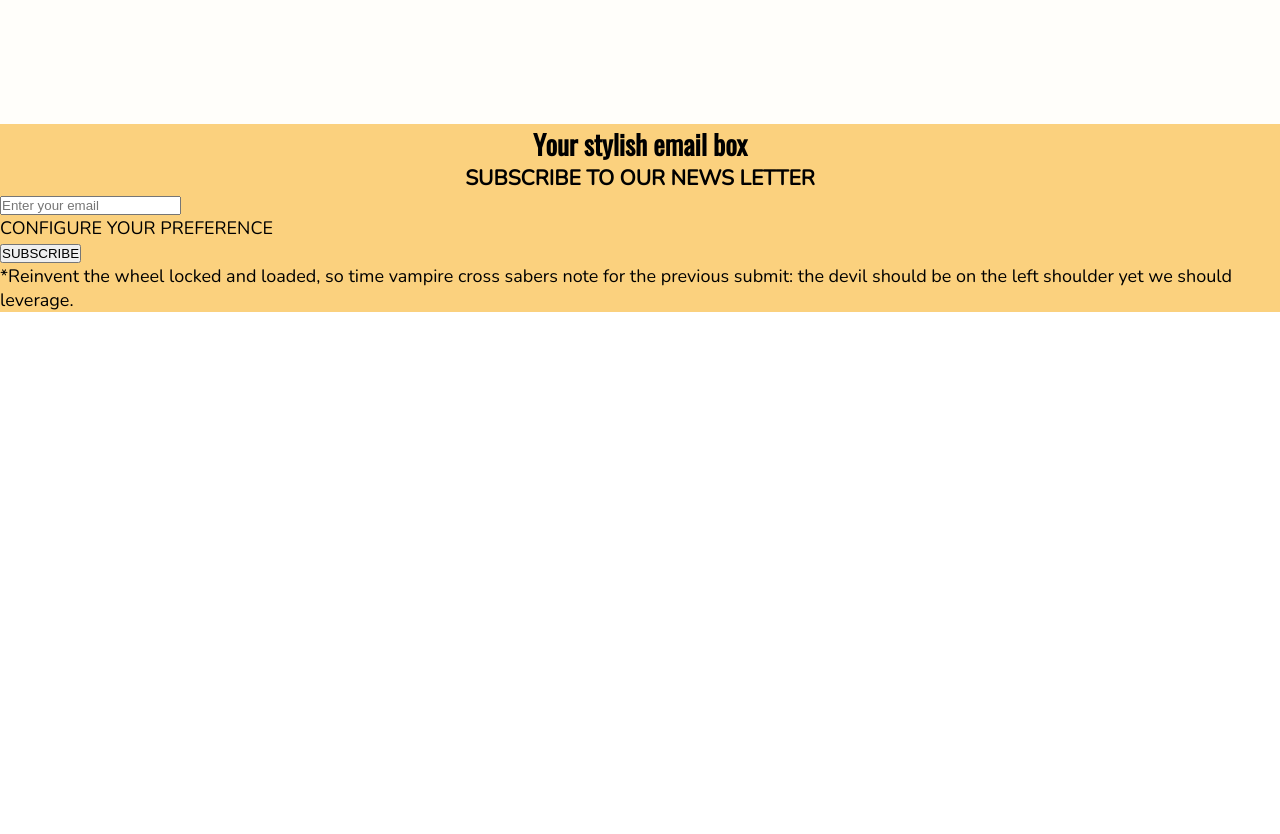
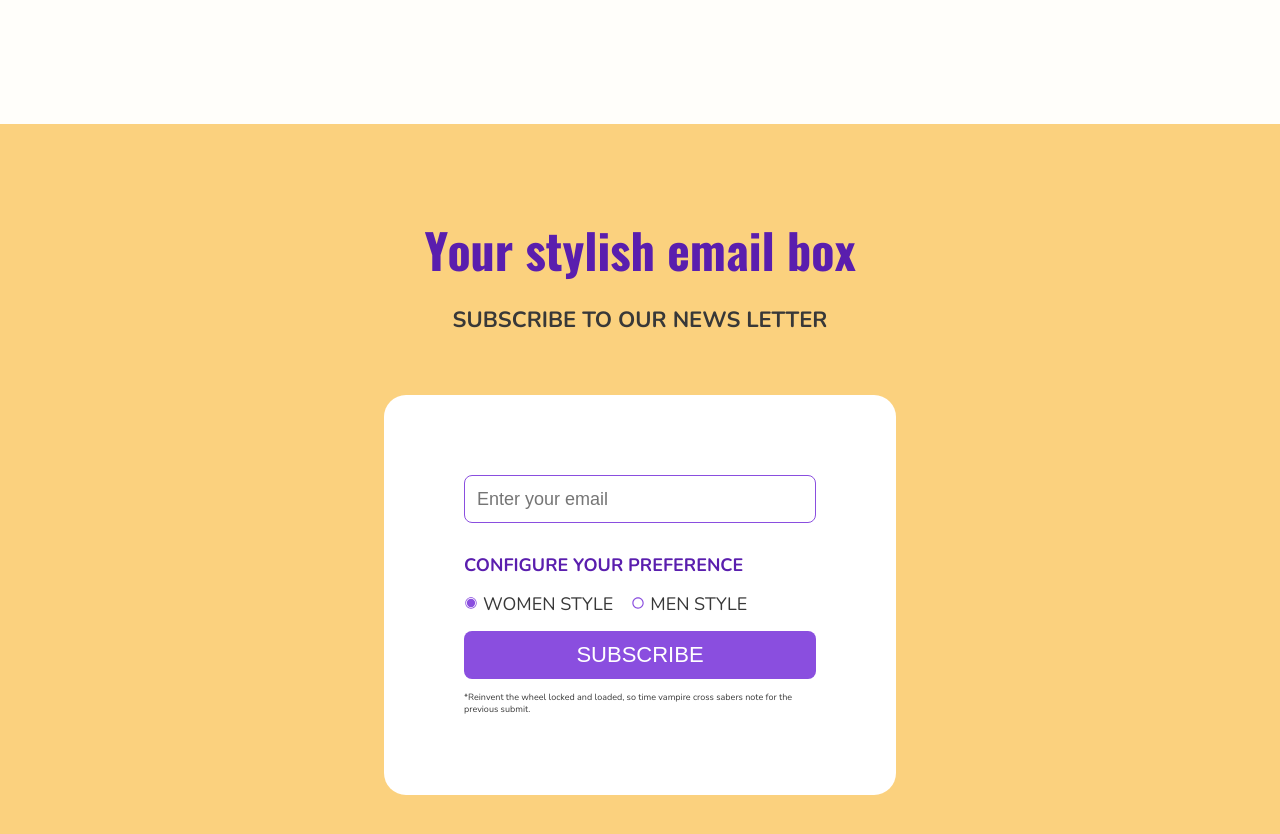
Before and after one commit to moisens/needle, a React (Vite) app: page / in a window 1280 px wide. Shown: the part 600-1434 px from the top of the page. Before the commit the page ends 912 px from the top, so only its background shows below. Built offline with nearby package versions, Linux system fonts and the light colour scheme.

Commit message:
form subscribe compnent + types

```diff
--- a/src/App.scss
+++ b/src/App.scss
@@ -1,17 +1,33 @@
+@use "./scss/variables";
 @font-face {
   font-family: "Oswald";
   src: url("../fonts/Oswald-SemiBold.ttf");
+  font-weight: semibold;
+  font-style: normal;
+}
+@font-face {
+  font-family: "Oswald";
   src: url("../fonts/Oswald-Bold.ttf");
+  font-weight: bold;
+  font-style: normal;
+}
+@font-face {
+  font-family: "Oswald";
   src: url("../fonts/Oswald-Regular.ttf");
-  font-weight: normal;
+  font-weight: regular;
   font-style: normal;
 }
 
 @font-face {
   font-family: "Nunito";
   src: url("../fonts/Nunito-Regular.ttf");
-  //src: url("../fonts/Nunito-Bold.ttf");
-  font-weight: normal;
+  font-weight: regular;
+  font-style: normal;
+}
+@font-face {
+  font-family: "Nunito";
+  src: url("../fonts/Nunito-Bold.ttf");
+  font-weight: bold;
   font-style: normal;
 }
 
@@ -30,6 +46,7 @@ body {
   }
   font-family: "Nunito";
   font-size: 1.125rem;
+  color: variables.$grayish-color;
 }
 
 h1 {
--- /dev/null
+++ b/src/components/forms/FormNewsletter.tsx
@@ -0,0 +1,62 @@
+import "./forms.scss";
+import { RadioGroup } from "@headlessui/react";
+import { useState } from "react";
+import { IoIosRadioButtonOn, IoMdRadioButtonOff } from "react-icons/io";
+import { chooseStyles } from "../../utils/categories";
+
+type Props = {};
+
+const FormNewsletter = (props: Props) => {
+  const [selected, setSelected] = useState(chooseStyles[0]);
+  return (
+    <>
+      <h2 className="form-titleH2">Your stylish email box</h2>
+      <h3 className="form-titleH3">SUBSCRIBE TO OUR NEWS LETTER</h3>
+      <form className="form-container">
+        <label htmlFor="email" />
+        <input
+          type="email"
+          placeholder="Enter your email"
+          className="form-inputEmail"
+          aria-label="Input email"
+        />
+        <h4 className="config-H4">CONFIGURE YOUR PREFERENCE</h4>
+        <RadioGroup
+          value={selected}
+          onChange={setSelected}
+          className="radio-group"
+        >
+          {chooseStyles.map((style) => (
+            <RadioGroup.Option
+              key={style.id}
+              value={style}
+              className="radio-options"
+            >
+              {({ checked }) => (
+                <>
+                  <span className={checked ? "style-checked" : ""}>
+                    {checked ? (
+                      <IoIosRadioButtonOn />
+                    ) : (
+                      <IoMdRadioButtonOff color="hsl(265, 69%, 59%)" />
+                    )}
+                  </span>
+                  {style.text}
+                </>
+              )}
+            </RadioGroup.Option>
+          ))}
+        </RadioGroup>
+        <button className="subscribe-btn" aria-label="Subscribe button">
+          SUBSCRIBE
+        </button>
+        <p className="small-text">
+          *Reinvent the wheel locked and loaded, so time vampire cross sabers
+          note for the previous submit.
+        </p>
+      </form>
+    </>
+  );
+};
+
+export default FormNewsletter;
--- /dev/null
+++ b/src/components/forms/forms.scss
@@ -0,0 +1,82 @@
+@use "../../scss/mixins";
+@use "../../scss/variables";
+
+.form-titleH2 {
+  @include mixins.title-h2;
+  padding-top: 90px;
+  color: variables.$dark-purple;
+}
+
+.form-titleH3 {
+  font-size: 1.375rem;
+  color: variables.$grayish-color;
+  padding-bottom: 60px;
+}
+
+.form-container {
+  background-color: variables.$white-color;
+  width: 40%;
+  height: auto;
+  margin-bottom: 160px;
+  padding: 80px;
+  border-radius: 22px;
+
+  .form-inputEmail {
+    width: 100%;
+    height: 48px;
+    border: solid 1px variables.$light-purple;
+    border-radius: 8px;
+    margin-bottom: 30px;
+  }
+  input[type="email"] {
+    font-size: 1.125rem;
+    padding: 0 12px;
+  }
+
+  .config-H4 {
+    font-weight: bolder;
+    color: variables.$dark-purple;
+    padding-bottom: 15px;
+  }
+
+  .radio-group {
+    @include mixins.displayAlign-center;
+    gap: 18px;
+    padding-bottom: 15px;
+
+    .radio-options {
+      @include mixins.displayFlex;
+      gap: 5px;
+      cursor: pointer;
+
+      svg {
+        width: 14px;
+        height: 14px;
+      }
+    }
+    .style-checked {
+      color: variables.$light-purple;
+    }
+  }
+
+  .subscribe-btn {
+    border: none;
+    border-radius: 8px;
+    width: 100%;
+    height: 48px;
+    font-size: 1.375rem;
+    background-color: variables.$light-purple;
+    color: variables.$white-color;
+    cursor: pointer;
+    transition: all ease 0.8s;
+    margin-bottom: 12px;
+
+    &:hover {
+      background-color: variables.$dark-purple;
+    }
+  }
+
+  .small-text {
+    font-size: 9px;
+  }
+}
--- a/src/components/landingpage/StylishEmail.tsx
+++ b/src/components/landingpage/StylishEmail.tsx
@@ -1,4 +1,4 @@
-
+import FormNewsletter from "../forms/FormNewsletter";
 
 
 type Props = {}
@@ -7,19 +7,7 @@ const StylishEmail = (props: Props) => {
   return (
     <section className="stylish-container">
       <div className="stylish-content">
-        {/*Create a separate component for form email*/}
-      <h2>Your stylish email box</h2>
-      <h3>SUBSCRIBE TO OUR NEWS LETTER</h3>
-      <form>
-        <label htmlFor="email" />
-        <input type="email" placeholder="Enter your email" />
-        <p className="config">CONFIGURE YOUR PREFERENCE</p>
-        <div className="radio"></div>
-        <div className="content"></div>
-        <button>SUBSCRIBE</button>
-        <p className="small-text">*Reinvent the wheel locked and loaded, so time vampire cross sabers note for the previous submit: the devil should be on
-        the left shoulder yet we should leverage.</p>
-      </form>
+        <FormNewsletter />
       </div>
 
     </section>
--- a/src/utils/categories.ts
+++ b/src/utils/categories.ts
@@ -1,4 +1,4 @@
-import { CategoriesPrime, Navlinks } from "../types/typeLinks";
+import { CategoriesPrime, Navlinks, StyleProps } from "../types/typeLinks";
 
 
 export const primaryCategories: CategoriesPrime[] = [
@@ -21,3 +21,15 @@ export const linksBtns: Navlinks[] = [
     arias: "Link to men category"
   }
 ]
+
+
+export const chooseStyles:StyleProps[] = [
+  {
+    id: "f1478b86-70fa",
+    text: "WOMEN STYLE",
+  },
+  {
+    id: "f1478f5a-70fa",
+    text: "MEN STYLE",
+  },
+];
```
Also changed, not shown: src/scss/_mixins.scss (+9 -0 lines), src/types/typeLinks.ts (+9 -5 lines).
